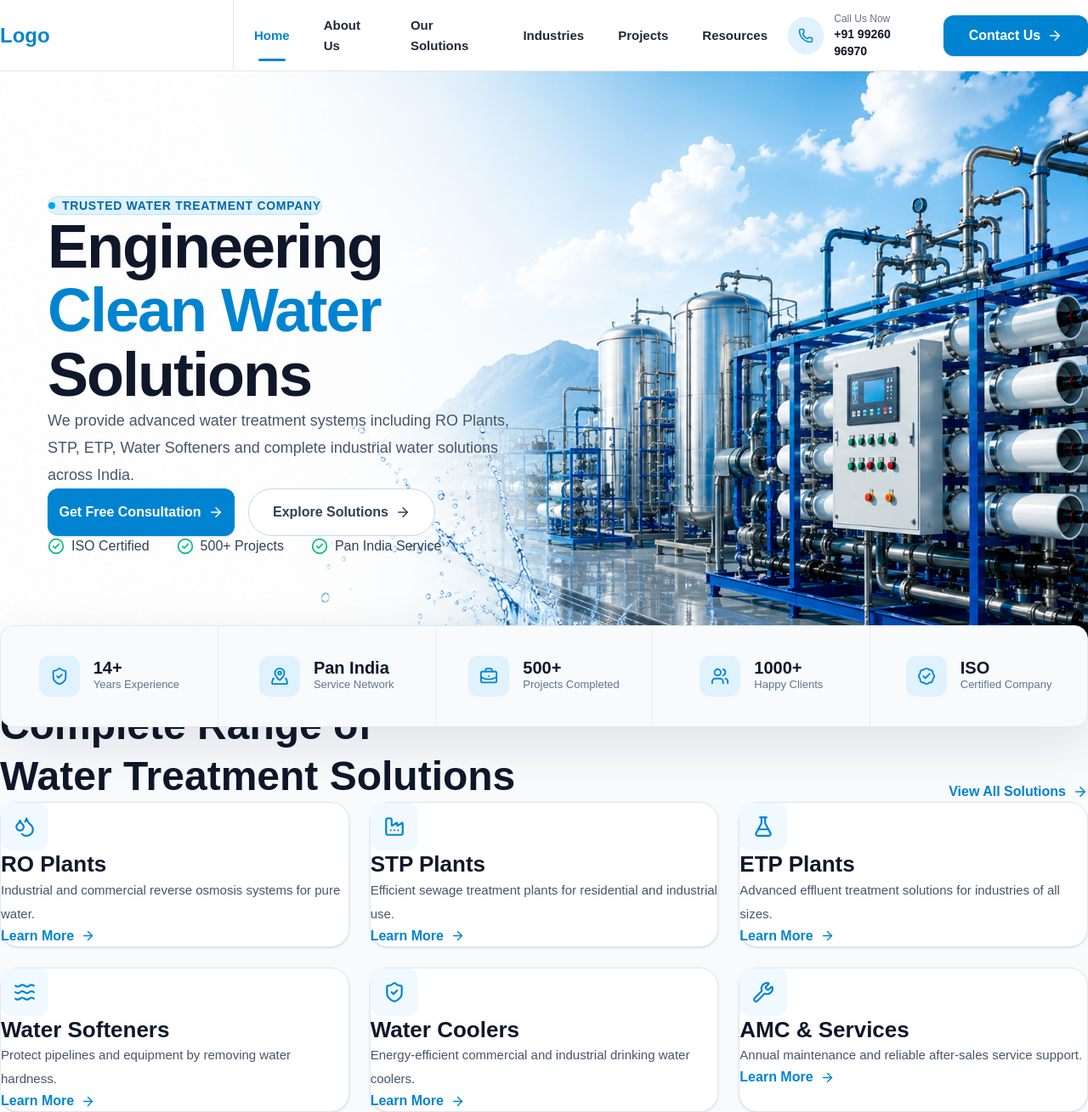
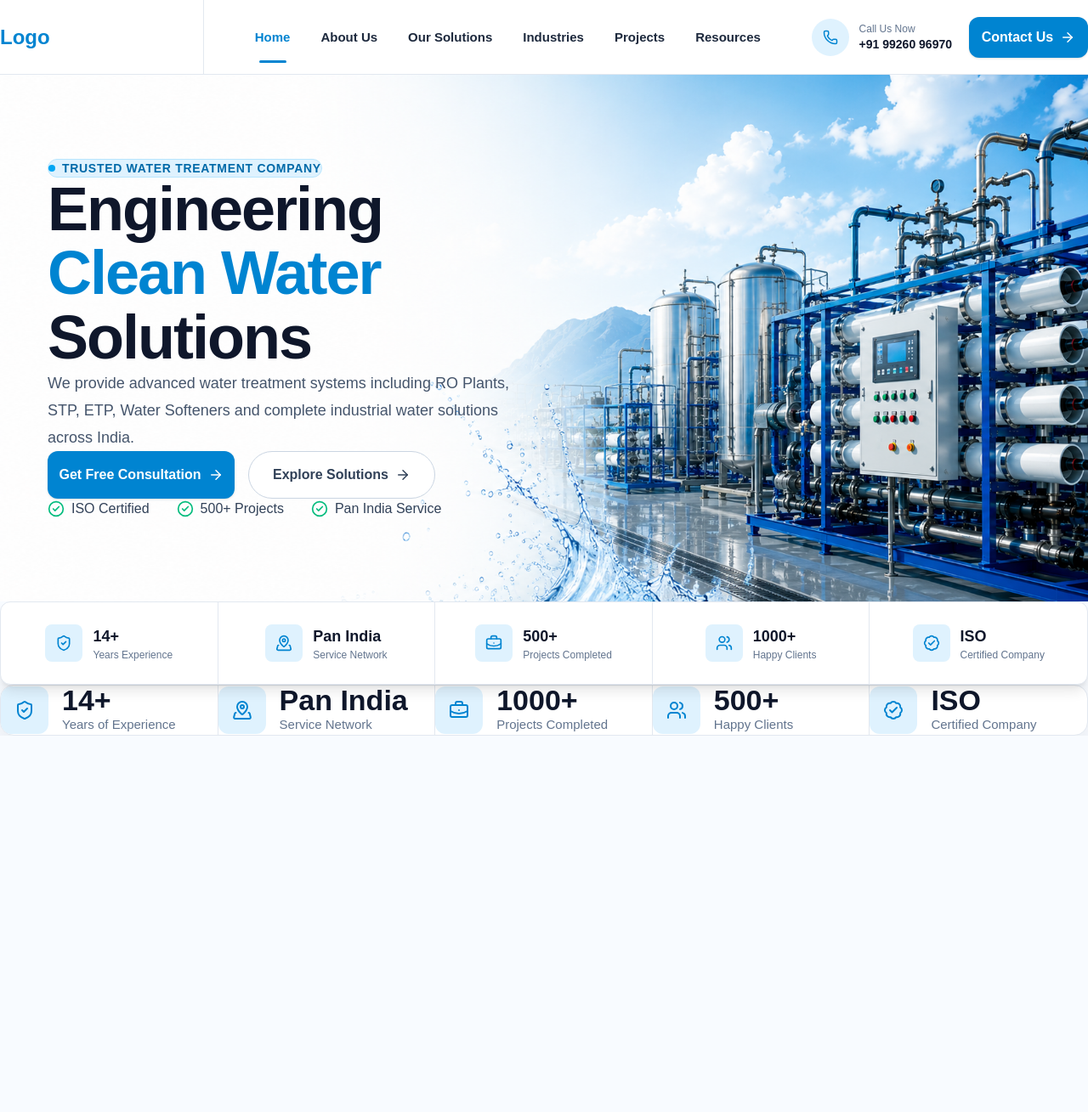
Before and after one commit to TanishqxProgrammer/G.Tech-Global-, a React (Vite) app in the folder gtech-website/: page / in a window 1280 px wide. Shown: the whole page at 85% size. After the commit the page ends 866 px from the top, so only its background shows below. Built offline with nearby package versions, Linux system fonts and the light colour scheme.

Commit message:
Refactor homepage layout and improve navbar

```diff
--- a/gtech-website/src/components/layout/Navbar.jsx
+++ b/gtech-website/src/components/layout/Navbar.jsx
@@ -1,7 +1,5 @@
 import { NavLink } from "react-router-dom";
 import { Phone, ArrowRight } from "lucide-react";
-
-import Container from "../common/Container";
 import Button from "../common/Button";
 
 const navLinks = [
@@ -15,25 +13,26 @@ const navLinks = [
 
 const Navbar = () => {
   return (
-    <header className="relative z-50 h-[84px] border-b border-gray-200 bg-white">
-        <div className="flex h-full items-center justify-evenly gap-6">
-
+    <header className="sticky top-0 z-50 h-[88px] border-b border-slate-200 bg-white">
+      <div className="mx-auto flex h-full max-w-[1500px] items-center px-10">
         {/* Logo */}
-          <div className="flex h-full w-[280px] items-center border-r border-gray-200">
-            <h1 className="text-2xl font-bold text-sky-600">Logo</h1>
+        <div className="flex h-full w-[240px] items-center border-r border-slate-200">
+          <h1 className="text-2xl font-black text-sky-600">Logo</h1>
         </div>
 
-          {/* Center Navigation */}
-          <nav className="ml-12 flex items-center gap-10">
+        {/* Navigation */}
+        <nav className="flex flex-1 items-center justify-center">
+          <ul className="flex items-center gap-9">
             {navLinks.map((link) => (
-              <NavLink key={link.path} to={link.path}>
+              <li key={link.path}>
+                <NavLink to={link.path}>
                   {({ isActive }) => (
                     <div className="group relative py-2">
                       <span
                         className={`text-[15px] font-semibold transition-colors duration-300 ${
                           isActive
                             ? "text-sky-600"
-                          : "text-gray-800 group-hover:text-sky-600"
+                            : "text-slate-800 group-hover:text-sky-600"
                         }`}
                       >
                         {link.name}
@@ -41,38 +40,36 @@ const Navbar = () => {
 
                       <span
                         className={`absolute left-1/2 -bottom-[18px] h-[3px] -translate-x-1/2 rounded-full bg-sky-600 transition-all duration-300 ${
-                        isActive
-                          ? "w-8"
-                          : "w-0 group-hover:w-8"
+                          isActive ? "w-8" : "w-0 group-hover:w-8"
                         }`}
                       />
                     </div>
                   )}
                 </NavLink>
+              </li>
             ))}
+          </ul>
         </nav>
 
-          {/* Right Side */}
-          <div className="flex items-center gap-6 mr-8">
-
-            <div className="flex items-center gap-3">
+        {/* Right */}
+        <div className="flex items-center gap-5 pl-8">
+          <div className="flex items-center gap-3 whitespace-nowrap">
             <div className="flex h-11 w-11 items-center justify-center rounded-full bg-sky-100">
               <Phone size={18} className="text-sky-600" />
             </div>
 
             <div>
-                <p className="text-xs text-gray-500">Call Us Now</p>
-                <p className="text-sm font-semibold text-gray-900">
+              <p className="text-xs text-slate-500">Call Us Now</p>
+              <p className="text-sm font-semibold text-slate-900">
                 +91 99260 96970
               </p>
             </div>
           </div>
 
-            <Button className="h-12 min-w-[170px]">
+          <Button className="h-12 w-35 rounded px-7">
             Contact Us
             <ArrowRight size={18} />
           </Button>
-
         </div>
       </div>
     </header>
--- a/gtech-website/src/components/sections/Hero.jsx
+++ b/gtech-website/src/components/sections/Hero.jsx
@@ -1,12 +1,11 @@
 import { ArrowRight, CheckCircle2 } from "lucide-react";
 import heroBg from "../../assets/images/hero/img2.png";
-import HeroStats from "./HeroStats";
 import Button from "../common/Button";
 
 const Hero = () => {
   return (
     <section
-      className="relative overflow-visible bg-cover bg-no-repeat pb-32 min-h-[700px] lg:min-h-[calc(100vh-84px)]"
+      className="relative overflow-visible h-[620px]"
       style={{
         backgroundImage: `url(${heroBg})`,
         backgroundPosition: "right center",
@@ -17,7 +16,7 @@ const Hero = () => {
       <div className="absolute inset-0 -z-10 bg-gradient-to-r from-white via-white/60 to-transparent" />
 
       {/* Hero Content */}
-      <div className="relative z-10 flex min-h-[700px] lg:min-h-[calc(100vh-84px)] items-center">
+      <div className="relative z-10 flex h-[620px] items-center">
         <div className="mx-auto w-full max-w-[1600px] px-6 sm:px-8 lg:px-12 xl:px-16">
           <div className="max-w-[600px] translate-x-10 lg:translate-x-14">
             {/* Badge */}
@@ -84,7 +83,6 @@ const Hero = () => {
           </div>
         </div>
       </div>
-      <HeroStats />
     </section>
   );
 };
--- a/gtech-website/src/components/sections/HeroStats.jsx
+++ b/gtech-website/src/components/sections/HeroStats.jsx
@@ -36,27 +36,27 @@ const stats = [
 
 const HeroStats = () => {
   return (
-    <section className="absolute -bottom-14 left-1/2 z-20 w-full -translate-x-1/2">
-      <div className="mx-auto flex w-full justify-center px-6">
-        <div className="flex w-[1280px] overflow-hidden rounded-2xl border border-slate-200 bg-[#F8FAFC] shadow-[0_20px_60px_rgba(15,23,42,0.10)]">
+    <section className="relative z-30 mt-6 mb-12">
+      <div className="mx-auto flex justify-center px-8">
+        <div className="grid w-full max-w-[1280px] grid-cols-5 overflow-hidden rounded-xl border border-slate-200 bg-white shadow-lg">
           {stats.map((item, index) => {
             const Icon = item.icon;
 
             return (
               <div
                 key={index}
-                className="flex h-[118px] flex-1 items-center justify-center gap-4 border-r border-slate-200/70 px-6 last:border-r-0 transition-all duration-300 hover:bg-white"
+                className="flex h-[96px] items-center justify-center gap-3 border-r border-slate-200 last:border-r-0 transition-all duration-300 hover:bg-sky-50"
               >
-                <div className="flex h-12 w-12 items-center justify-center rounded-xl bg-sky-100">
-                  <Icon size={22} className="text-sky-600" />
+                <div className="flex h-11 w-11 items-center justify-center rounded-lg bg-sky-100">
+                  <Icon className="text-sky-600" size={20} />
                 </div>
 
                 <div>
-                  <h3 className="text-xl font-bold leading-none text-slate-900">
+                  <h3 className="text-lg font-bold text-slate-900">
                     {item.value}
                   </h3>
 
-                  <p className="mt-1 text-[13px] font-medium text-slate-500">
+                  <p className="text-xs text-slate-500">
                     {item.label}
                   </p>
                 </div>
--- a/gtech-website/src/components/sections/OurSolutions.jsx
+++ b/gtech-website/src/components/sections/OurSolutions.jsx
@@ -1,88 +1,77 @@
 import {
-  Droplets,
-  Factory,
-  FlaskConical,
-  Waves,
   ShieldCheck,
-  Wrench,
-  ArrowRight,
+  MapPinned,
+  BriefcaseBusiness,
+  Users,
+  BadgeCheck,
 } from "lucide-react";
 
-import SolutionCard from "./SolutionCards";
-const solutions = [
+const stats = [
   {
-    icon: Droplets,
-    title: "RO Plants",
-    description:
-      "Industrial and commercial reverse osmosis systems for pure water.",
+    icon: ShieldCheck,
+    value: "14+",
+    label: "Years of Experience",
   },
   {
-    icon: Factory,
-    title: "STP Plants",
-    description:
-      "Efficient sewage treatment plants for residential and industrial use.",
+    icon: MapPinned,
+    value: "Pan India",
+    label: "Service Network",
   },
   {
-    icon: FlaskConical,
-    title: "ETP Plants",
-    description:
-      "Advanced effluent treatment solutions for industries of all sizes.",
+    icon: BriefcaseBusiness,
+    value: "1000+",
+    label: "Projects Completed",
   },
   {
-    icon: Waves,
-    title: "Water Softeners",
-    description: "Protect pipelines and equipment by removing water hardness.",
+    icon: Users,
+    value: "500+",
+    label: "Happy Clients",
   },
   {
-    icon: ShieldCheck,
-    title: "Water Coolers",
-    description:
-      "Energy-efficient commercial and industrial drinking water coolers.",
-  },
-  {
-    icon: Wrench,
-    title: "AMC & Services",
-    description: "Annual maintenance and reliable after-sales service support.",
+    icon: BadgeCheck,
+    value: "ISO",
+    label: "Certified Company",
   },
 ];
-const OurSolutions = () => {
+
+const HeroStats = () => {
   return (
-    <section className="bg-[#F8FAFC] pt-40 pb-24">
-      <div className="mx-auto max-w-[1600px] px-6 lg:px-12 xl:px-16">
-        {/* Top Heading */}
-        <div className="flex flex-col gap-6 lg:flex-row lg:items-end lg:justify-between">
-          <div>
-            <span className="text-sm font-bold uppercase tracking-[3px] text-sky-600">
-              Our Solutions
-            </span>
+    <section className="relative -mt-12 mb-14 z-20">
+      <div className="mx-auto max-w-[1460px] px-8">
+        <div className="overflow-hidden rounded-2xl border border-slate-200 bg-white shadow-[0_15px_40px_rgba(15,23,42,0.08)]">
 
-            <h2 className="mt-3 text-3xl font-black leading-tight text-slate-900 lg:text-4xl xl:text-5xl">
-              Complete Range of
-              <br />
-              Water Treatment Solutions
-            </h2>
+          <div className="grid grid-cols-5">
+
+            {stats.map((item, index) => {
+              const Icon = item.icon;
+
+              return (
+                <div
+                  key={index}
+                  className="flex items-center gap-4 border-r border-slate-200 px-8 py-8 last:border-r-0"
+                >
+                  <div className="flex h-14 w-14 items-center justify-center rounded-xl bg-sky-100">
+                    <Icon size={24} className="text-sky-600" />
+                  </div>
+
+                  <div>
+                    <h3 className="text-[34px] leading-none font-bold text-slate-900">
+                      {item.value}
+                    </h3>
+
+                    <p className="mt-2 text-[15px] leading-6 text-slate-500">
+                      {item.label}
+                    </p>
+                  </div>
+                </div>
+              );
+            })}
+
           </div>
-
-          <button className="flex items-center gap-2 font-semibold text-sky-600 transition-all duration-300 hover:gap-3">
-            View All Solutions
-            <ArrowRight size={18} />
-          </button>
-        </div>
-
-        {/* Cards */}
-        <div className="mt-16 grid grid-cols-1 gap-6 md:grid-cols-2 xl:grid-cols-3">
-          {solutions.map((item, index) => (
-            <SolutionCard
-              key={index}
-              icon={item.icon}
-              title={item.title}
-              description={item.description}
-            />
-          ))}
         </div>
       </div>
     </section>
   );
 };
 
-export default OurSolutions;
+export default HeroStats;
--- a/gtech-website/src/pages/Home.jsx
+++ b/gtech-website/src/pages/Home.jsx
@@ -1,10 +1,14 @@
 import Hero from "../components/sections/Hero";
+import HeroStats from "../components/sections/HeroStats";
 import OurSolutions from "../components/sections/OurSolutions";
 
 const Home = () => {
   return (
     <>
       <Hero />
+      <div className="mt-12 mb-16">
+    <HeroStats />
+  </div>
       <OurSolutions />
     </>
   );
```
Lines whose indentation alone changed are shown as unchanged.
